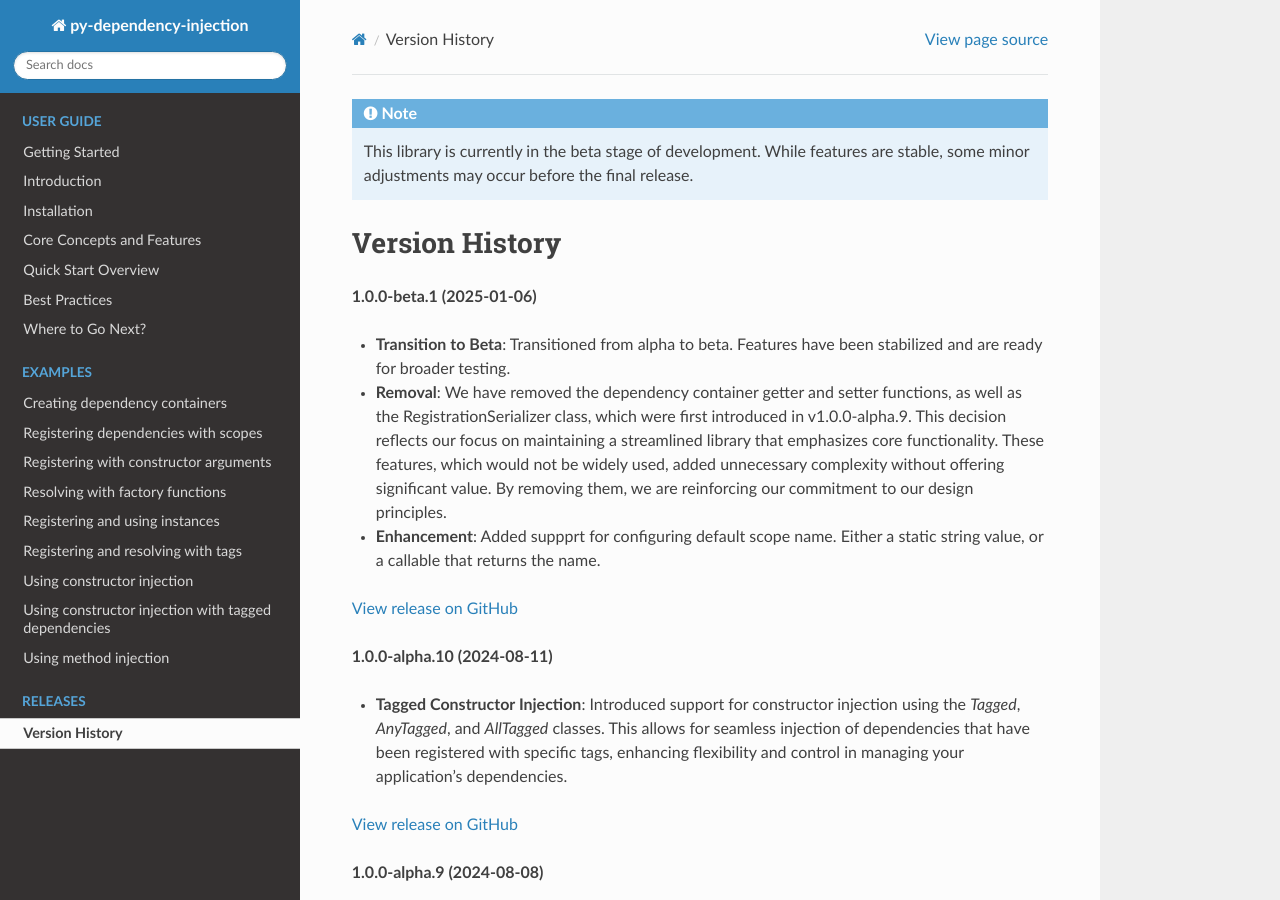
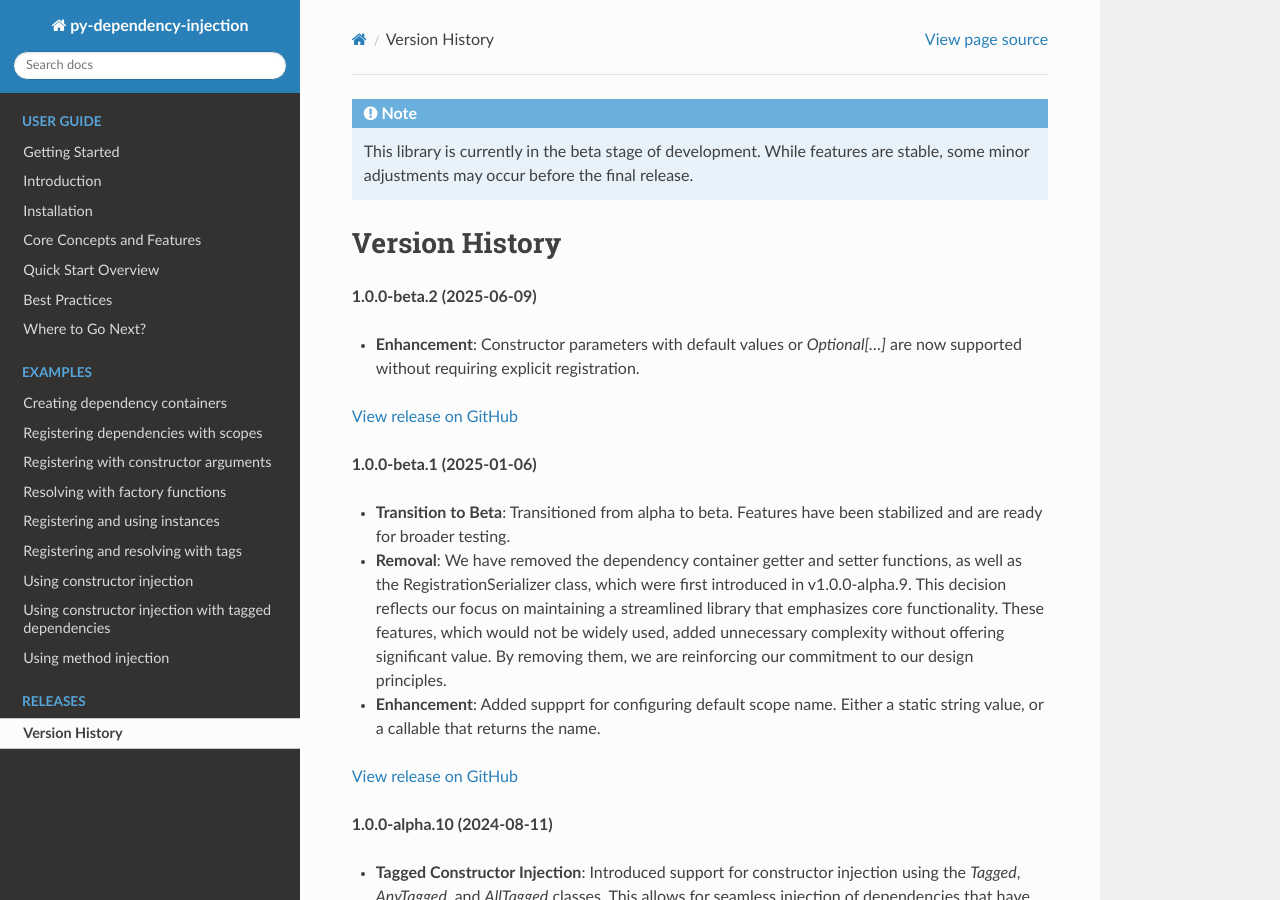
Before and after one commit to runemalm/py-dependency-injection, a Sphinx documentation site: the page built from docs/releases.rst, in a window 1280 px wide and 900 px high. Built offline with Sphinx 7.4.7 and the Read the Docs theme 3.1.0, drawn with Linux system fonts in a browser that asks for light colours; some of the changed text lies outside the part shown.

Commit message:
Bump version to v1.0.0-beta.2

```diff
--- a/docs/conf.py
+++ b/docs/conf.py
@@ -28,14 +28,14 @@ master_doc = "index"
 # -- Project information -----------------------------------------------------
 
 project = "py-dependency-injection"
-copyright = "2024, David Runemalm"
+copyright = "2025, David Runemalm"
 author = "David Runemalm"
 
 # The version
 version = "1.0"
 
 # The full version, including alpha/beta/rc tags
-release = "1.0.0-beta.1"
+release = "1.0.0-beta.2"
 
 
 # -- General configuration ---------------------------------------------------
--- a/docs/releases.rst
+++ b/docs/releases.rst
@@ -6,6 +6,12 @@
 ###############
 Version History
 ###############
+
+**1.0.0-beta.2 (2025-06-09)**
+
+- **Enhancement**: Constructor parameters with default values or `Optional[...]` are now supported without requiring explicit registration.
+
+`View release on GitHub <https://github.com/runemalm/py-dependency-injection/releases/tag/v1.0.0-beta.2>`_
 
 **1.0.0-beta.1 (2025-01-06)**
 
--- a/setup.py
+++ b/setup.py
@@ -6,8 +6,8 @@ with open("README.md", "r", encoding="utf-8") as fh:
 
 setup(
     name="py-dependency-injection",
-    version="1.0.0-beta.1",
-    author="David Runemalm, 2024",
+    version="1.0.0-beta.2",
+    author="David Runemalm, 2025",
     author_email="david.runemalm@gmail.com",
     description="A dependency injection library for Python.",
     long_description=long_description,
```
Also changed, not shown: README.md (+4 -0 lines).
